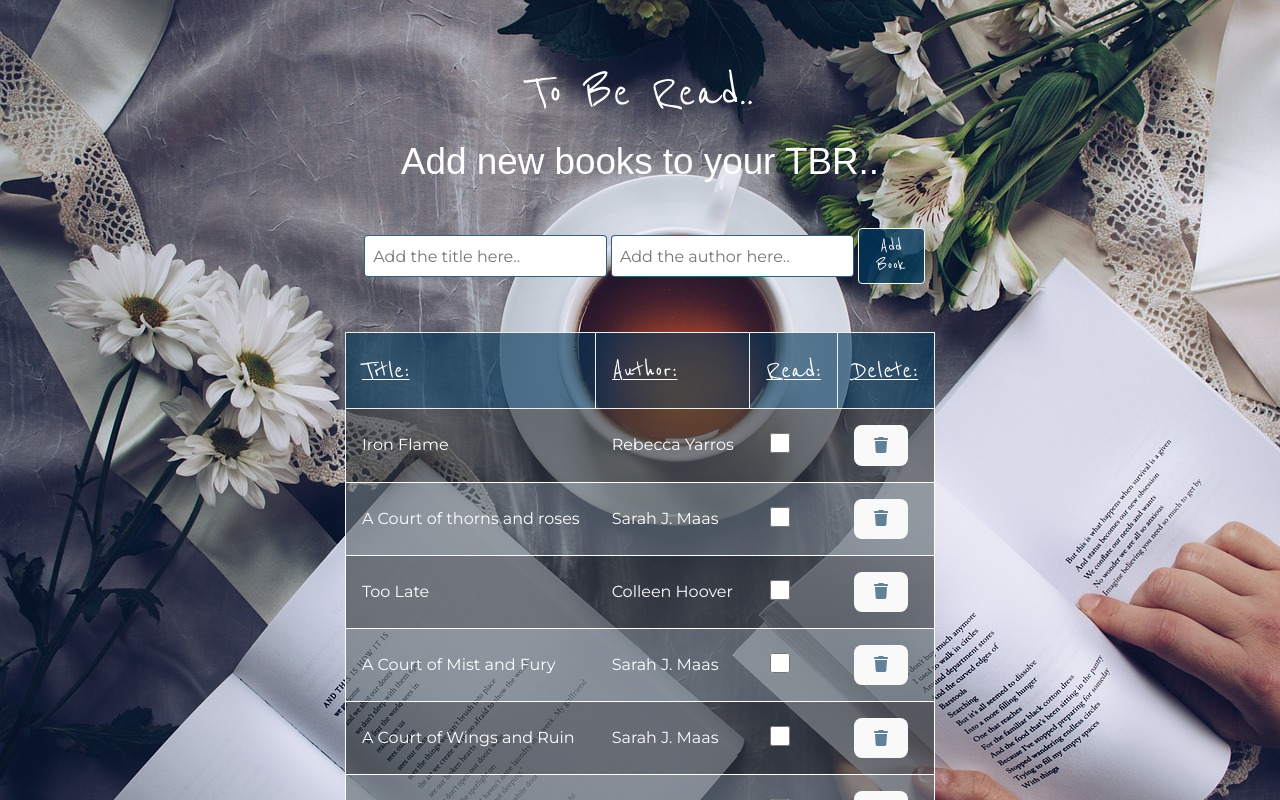
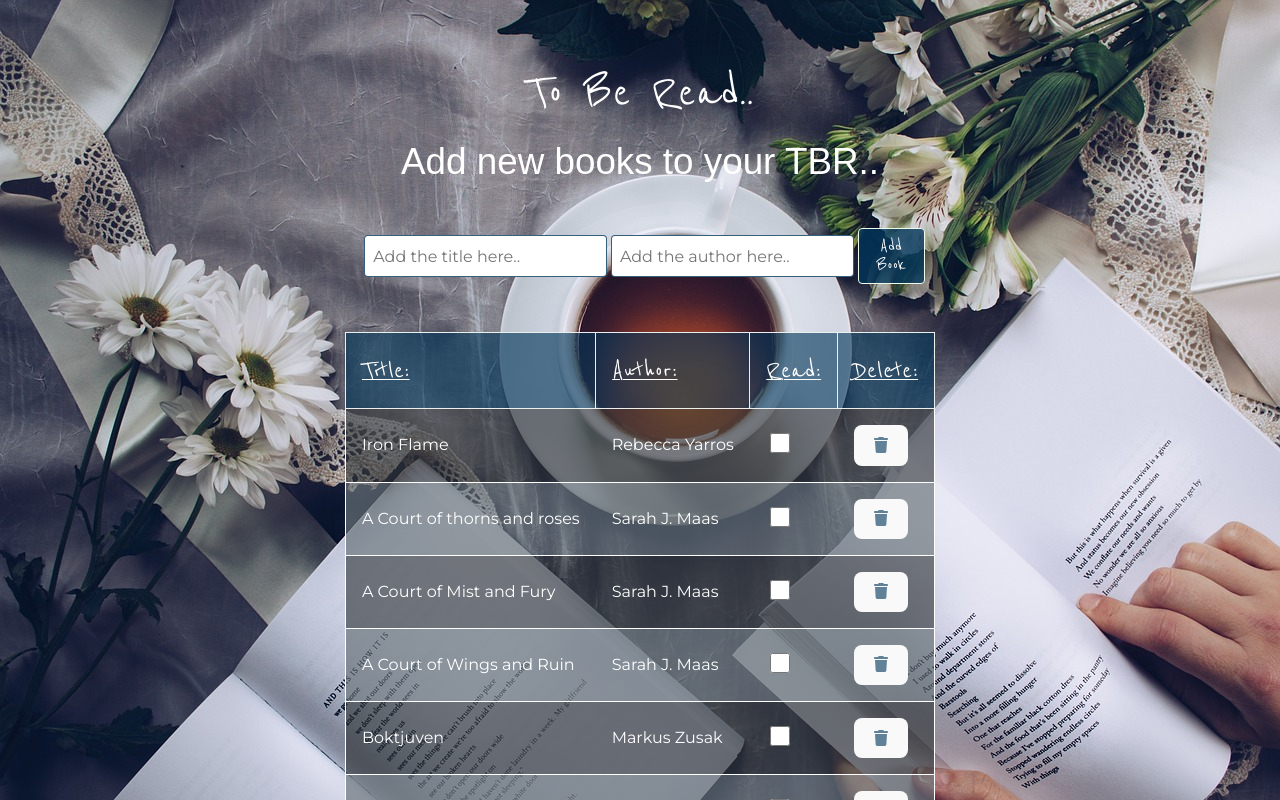
Before and after one commit to Chewbeccaz/the-todos-Chewbeccaz, a React (Vite) app: page / in a window 1280 px wide. Shown: the top 800 px of the page. Built offline with nearby package versions, Linux system fonts and the light colour scheme; a web font is replaced by a local one.

Commit message:
fixed some firework styling

```diff
--- a/src/components/BookApp.tsx
+++ b/src/components/BookApp.tsx
@@ -10,14 +10,10 @@ export const BookApp = () => {
   const hardCodedBooks = [
     new Book(uuidv4(), "Iron Flame", "Rebecca Yarros", false),
     new Book(uuidv4(), "A Court of thorns and roses", "Sarah J. Maas", false),
-    new Book(uuidv4(), "Too Late", "Colleen Hoover", false),
     new Book(uuidv4(), "A Court of Mist and Fury", "Sarah J. Maas", false),
     new Book(uuidv4(), "A Court of Wings and Ruin", "Sarah J. Maas", false),
-    new Book(uuidv4(), "A Court of Frost & Starlight", "Sarah J. Maas", false),
-    new Book(uuidv4(), "A Court of Silver Flames", "Sarah J. Maas", false),
     new Book(uuidv4(), "Boktjuven", "Markus Zusak", false),
     new Book(uuidv4(), "Wish You Were Here", "Jodi Picoult", false),
-    new Book(uuidv4(), "Slammed", "Colleen Hoover", false),
   ];
 
   const [books, setBooks] = useState<Book[]>(
--- a/src/components/Firework.tsx
+++ b/src/components/Firework.tsx
@@ -8,6 +8,8 @@ const Firework = () => {
     const styling = {
       particleCount: 200,
       spread: 360,
+      startVelocity: 40,
+      origin: { x: 0.5, y: 0.5 },
     };
 
     confetti(styling);
```
